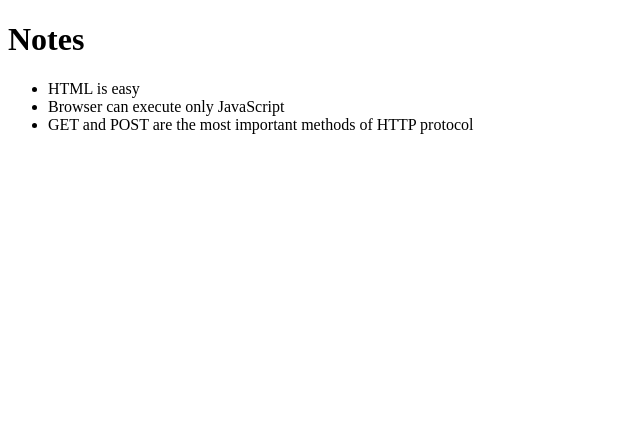
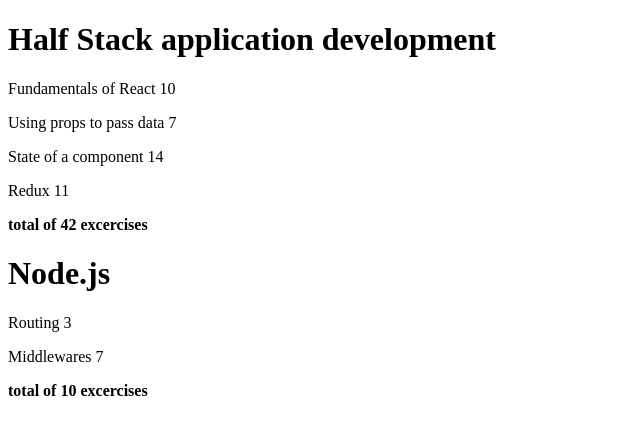
Before and after one commit to JimMagnusson/steamboost, a React (Create React App) app in the folder part2/: page / in a window 1280 px wide. Shown: the top 434 px of the page, without its empty margins (0-640 px from the left). Built offline with nearby package versions, Linux system fonts and the light colour scheme.

Commit message:
Add more excercises for collection rendering and creating modules

```diff
--- a/part2/src/App.js
+++ b/part2/src/App.js
@@ -1,17 +1,55 @@
 import React from "react"
-import Note from './components/Note'
+import Course from './components/Course'
 
-const App = ({notes}) => {
-  return (
-    <div>
-      <h1>Notes</h1>
-      <ul>
-        {notes.map(note =>
-         <Note key={note.id} note = {note}></Note>
-        )}
-      </ul>
-    </div>
-  )
+const App = () => {
+  const courses = [
+    {
+    id: 1,
+    name: 'Half Stack application development',
+    parts: [
+      {
+        name: 'Fundamentals of React',
+        exercises: 10,
+        id: 1
+      },
+      {
+        name: 'Using props to pass data',
+        exercises: 7,
+        id: 2
+      },
+      {
+        name: 'State of a component',
+        exercises: 14,
+        id: 3
+      },
+      {
+        name: 'Redux',
+        exercises: 11,
+        id: 4
+      }
+    ]
+  },
+  {
+    name: 'Node.js',
+    id: 2,
+    parts: [
+      {
+        name: 'Routing',
+        exercises: 3,
+        id: 1
+      },
+      {
+        name: 'Middlewares',
+        exercises: 7,
+        id: 2
+      }
+    ]
+  }
+
+]
+
+  return courses.map(course =>
+    <Course course={course} key = {course.id}/>)
 }
 
 export default App
--- /dev/null
+++ b/part2/src/components/Course.js
@@ -0,0 +1,53 @@
+import React from "react"
+
+const Header = (props) => {
+    console.log(props)
+    return (
+      <h1>{props.course.name}</h1>
+    )
+}
+
+const Content = (props) => {
+console.log(props)
+return (
+    <div>
+    {props.course.parts.map(part =>
+        <Part name = {part.name} exercises = {part.exercises} key = {part.id}></Part>
+    )}
+    </div>
+)
+}
+const Part = (props) => {
+return(
+<div>
+    <p>{props.name} {props.exercises}</p>
+</div>
+)
+}
+
+const Total = (props) => {
+console.log(props)
+const excercises = props.course.parts.map(part => part.exercises)
+const tot = excercises.reduce((a, b) => {
+    return a + b
+})
+
+return (
+    <div>
+    <b>total of {tot} excercises</b>
+    </div>
+)
+}
+
+const Course = (props) => {
+return(
+    <div>
+    <Header course = {props.course}/>
+    <Content course = {props.course}/>
+    <Total course = {props.course}></Total>
+    </div>
+
+)
+}
+
+export default Course
```
